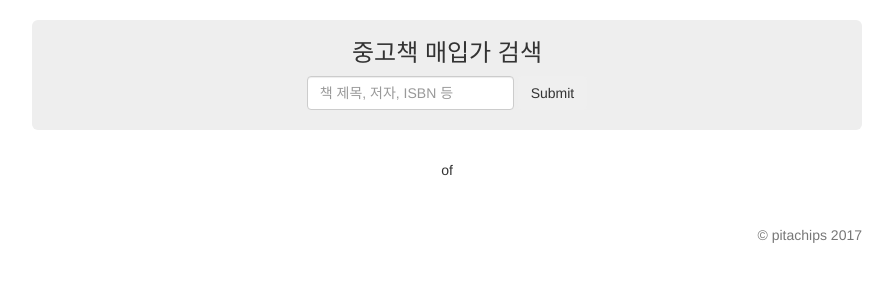
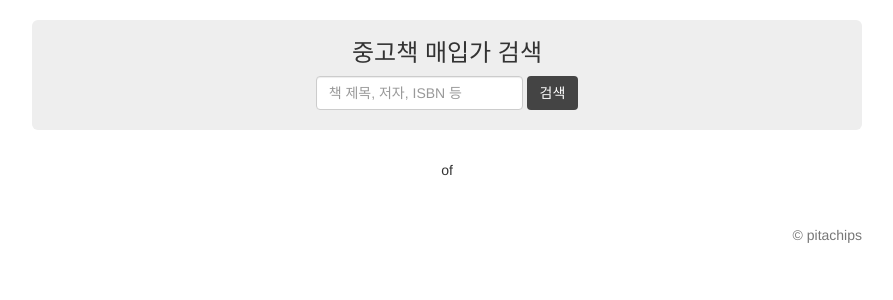
Before and after one commit to pitachips/BuyBackMoa, a Django app: template moa/templates/moa/search_result.html in a window 1280 px wide. Shown: the part 56-356 px from the top of the page, without its empty margins (193-1086 px from the left). Run offline with Django 3.2, Linux system fonts and the light colour scheme; the template is opened without the code that fills it, so the values that code supplies are empty; some libraries are stand-ins or nearby versions.

Commit message:
#29 fix serachbox submit button

```diff
--- a/moa/static/css/search_result.css
+++ b/moa/static/css/search_result.css
@@ -35,8 +35,19 @@
   border-bottom: .05rem solid #e5e5e5;
 }
 .display-3 {
-  margin-top: 0px;
+  margin-top: 0;
 }
+
+/* search form */
+.btn-dark {
+    color: white;
+    background-color: #444;
+}
+.btn-dark:hover {
+    color: white;
+    background-color: #111;
+}
+
 
 /*Buyback item list*/
 .buyback-item {
--- a/moa/templates/moa/index.html
+++ b/moa/templates/moa/index.html
@@ -31,8 +31,8 @@
             <img class="logo" src="{% static 'image/yes24_logo.png' %}" /><img class="logo" src="{% static 'image/aladin_logo.png' %}" />
           </p>
           <form class="form-search form-inline" method="GET" action="{% url 'result' %}" role="search">
-            <input id="searchbox" class="form-control" type="text" name="searchword" placeholder="책 제목, 저자, ISBN 등" value="{{ request.GET.searchword }}" required autofocus />
-            <input class="btn btn-dark" type="submit" />
+            <input id="searchbox" class="form-control" type="text" name="searchword" placeholder="책 목, 저자, ISBN 등" value="{{ request.GET.searchword }}" required autofocus />
+            <button type="submit" class="btn btn-dark">검색</button>
           </form>
           {% if advice %}<p>{{ advice }}</p>{% endif %}
         </div>
@@ -41,7 +41,7 @@
       {% endblock %}
 
       <footer class="footer">
-        <p>&copy; pitachips 2017</p>
+        <p>&copy; pitachips</p>
       </footer>
 
     </div> <!-- /container -->
--- a/moa/templates/moa/search_result.html
+++ b/moa/templates/moa/search_result.html
@@ -13,7 +13,7 @@
     <h3 class="display-3">중고책 매입가 검색</h3>
     <form class="form-search form-inline" method="GET" action="{% url 'result' %}" role="search">
       <input id="searchbox" class="form-control" type="text" name="searchword" placeholder="책 제목, 저자, ISBN 등" value="{{ request.GET.searchword }}" />
-      <input class="btn btn-dark" type="submit" />
+      <button type="submit" class="btn btn-dark">검색</button>
     </form>
   </div>
 
```
Also changed, not shown: tests/test_func.py (+1 -1 lines).
